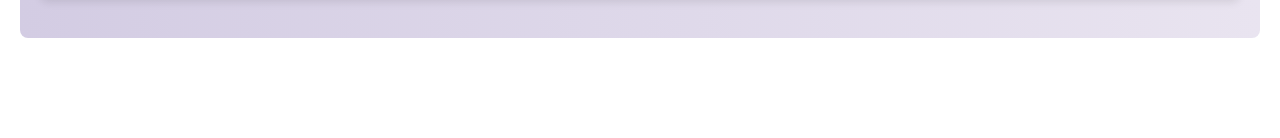
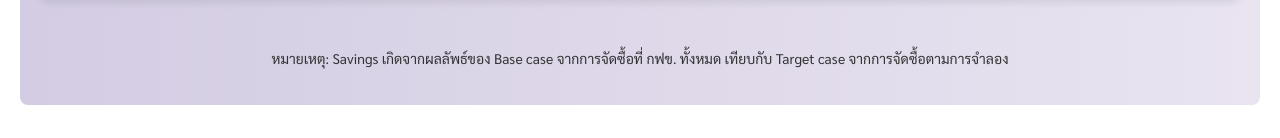
Before and after one commit to tenchai-iam/spend_analytics_web, a React (Create React App) app: page /dashboard4 in a window 1280 px wide. Shown: the part 1915-2053 px from the top of the page. Built offline with nearby package versions, Linux system fonts and the light colour scheme; no server answers; what @deck.gl/core, @deck.gl/layers would draw is missing.

Commit message:
Update Dashboard4N.js - Add Remarks to Savings Bar

```diff
--- a/src/ComponentsPage/Dashboard4N.js
+++ b/src/ComponentsPage/Dashboard4N.js
@@ -450,6 +450,10 @@ const Dashboard4 = () => {
               title="มูลค่าจัดหาพัสดุ (ล้านบาท)"
               data={dataTableSimMaterialPlan}
             />
+            <p>
+              หมายเหตุ: Savings เกิดจากผลลัพธ์ของ Base case จากการจัดซื้อที่
+              กฟข. ทั้งหมด เทียบกับ Target case จากการจัดซื้อตามการจำลอง
+            </p>
           </div>
         </div>
         <div>
```
